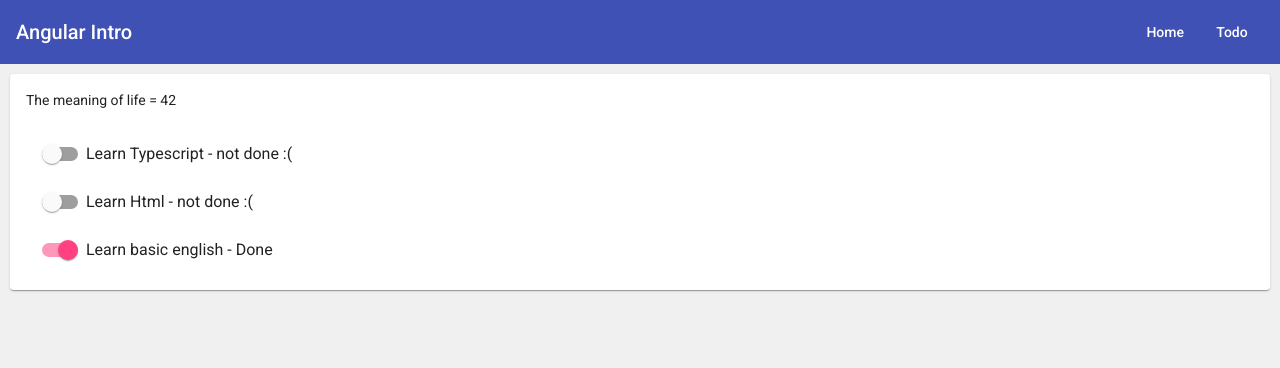
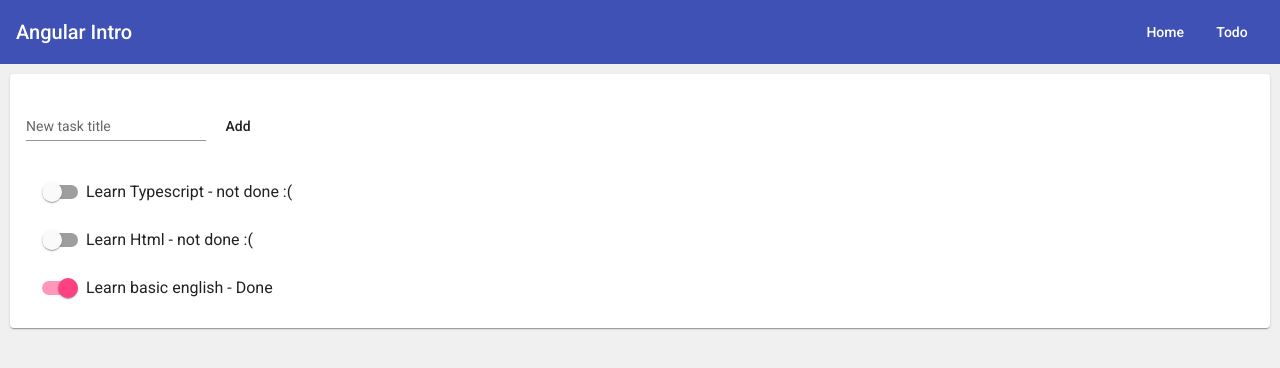
Before and after one commit to noam-honig/angular-intro, an Angular app: page /#/todo in a window 1280 px wide. Shown: the top 368 px of the page. Built offline with nearby package versions, Linux system fonts and the light colour scheme.

Commit message:
allowed to add tasks

```diff
--- a/src/app/app.module.ts
+++ b/src/app/app.module.ts
@@ -12,6 +12,8 @@ import {MatCardModule} from '@angular/material/card';
 import {MatListModule} from '@angular/material/list';
 import {MatSlideToggleModule} from '@angular/material/slide-toggle';
 import { FormsModule } from '@angular/forms';
+import {MatInputModule} from '@angular/material/input';
+
 
 
 @NgModule({
@@ -21,6 +23,7 @@ import { FormsModule } from '@angular/forms';
     TodoComponent
   ],
   imports: [
+    MatInputModule,
     FormsModule,
     MatSlideToggleModule,
     MatListModule,
--- a/src/app/todo/todo.component.html
+++ b/src/app/todo/todo.component.html
@@ -1,7 +1,11 @@
 <mat-card style="
 margin: 10px;
 ">
-    <p>{{title}} {{6*7}}</p>
+    <mat-form-field appearance="standard">
+        <mat-label>New task title</mat-label>
+        <input matInput [(ngModel)]="title">
+    </mat-form-field>
+    <button mat-button (click)="add()">Add</button>
     <mat-list role="list">
         <mat-list-item *ngFor="let task of tasks">
             <mat-slide-toggle [(ngModel)]="task.completed">
--- a/src/app/todo/todo.component.ts
+++ b/src/app/todo/todo.component.ts
@@ -7,7 +7,7 @@ import { Component, OnInit } from '@angular/core';
 })
 export class TodoComponent implements OnInit {
 
-  title: string = 'The meaning of life = ';
+  title: string = '';
   tasks: Task[] = [
     { title: 'Learn Typescript', completed: false },
     { title: 'Learn Html', completed: false },
@@ -18,6 +18,13 @@ export class TodoComponent implements OnInit {
   ngOnInit(): void {
     console.table(this.tasks);
   }
+  add() {
+    this.tasks.push({
+      title: this.title,
+      completed: false
+    })
+    this.title = '';
+  }
 
 }
 interface Task {
```
